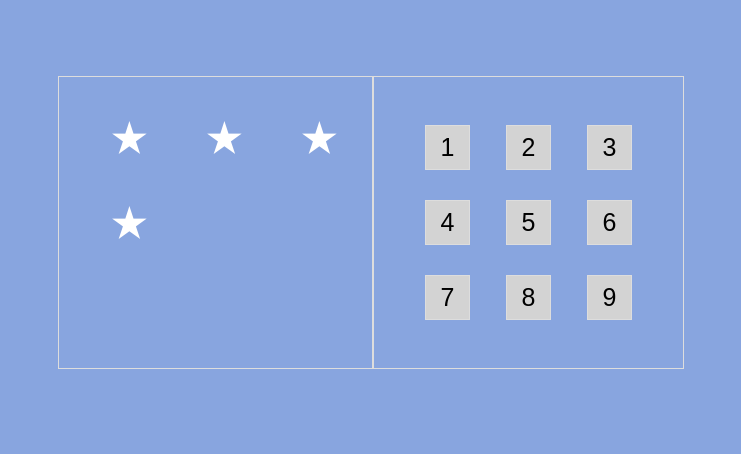
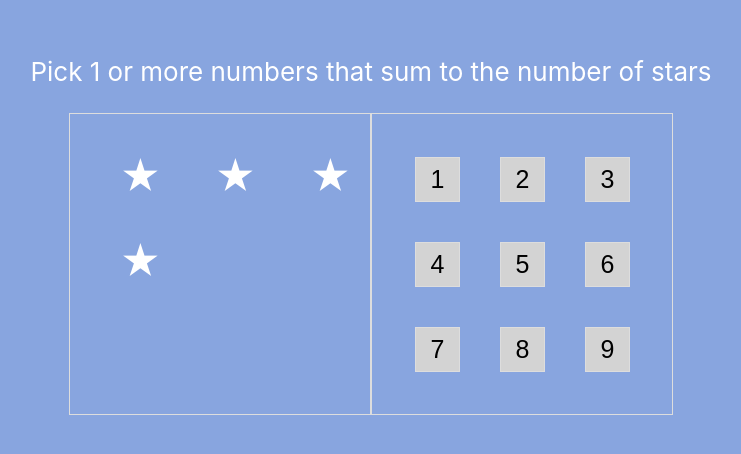
Before and after one commit to mengzhuou/React-StarGame, a React (Create React App) app in the folder star-game/: page / in a window 1280 px wide. Shown: the part 178-632 px from the top of the page, without its empty margins (269-1010 px from the left). Built offline with nearby package versions, Linux system fonts and the light colour scheme; the HTML template or start-up script is replaced by a standard one.

Commit message:
reset button css

```diff
--- a/star-game/src/App.css
+++ b/star-game/src/App.css
@@ -20,7 +20,8 @@
 
 .left{
   text-align: center;
-  width: 50%;
+  width: 300px;
+  height: 300px;
   border: thin solid #ddd;
 }
 
@@ -33,8 +34,8 @@
 
 .right{
   text-align: center;
-  padding: 10px;
-  width: 50%;
+  width: 300px;
+  height: 300px;
   border: thin solid #ddd;
 }
 
@@ -51,7 +52,31 @@
   border: thin solid #ddd;
   width: 45px;
   height: 45px;
-  margin: 10px;
+  margin: 15px;
   font-size: 25px;
   cursor: pointer;
 }
+
+.gameDone{
+  display: flex;
+  align-items: center;
+  justify-content: center;
+  width: 100%;
+  height: 100%;
+}
+
+.gameDone button{
+  padding: 10px 20px;
+  font-size: 1.5em;
+  color: #88a5df;
+  background-color: white;
+  border: 2px solid #88a5df;
+  border-radius: 5px;
+  cursor: pointer;
+  transition: all 0.3s ease;
+}
+
+.gameDone button:hover{
+  background-color: #88a5df;
+  color: white;
+}
--- a/star-game/src/App.tsx
+++ b/star-game/src/App.tsx
@@ -159,6 +159,7 @@ class App extends React.Component<any,any> {
     return (
       <div className="App">
         <div className="App-header">
+          <p>Pick 1 or more numbers that sum to the number of stars</p>
           <div className='gameBody'>
             <div className='left'>
               {isGameDone ? (
```
